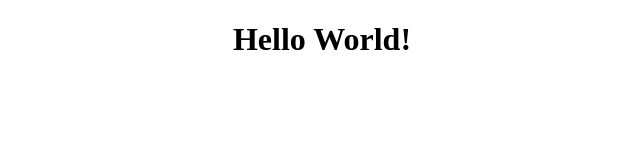
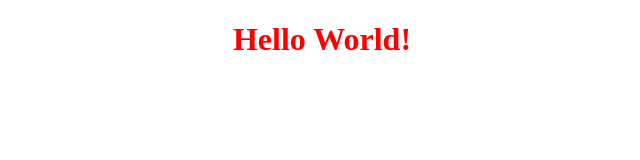
Before and after one commit to Crovla/Vercel-puslapis, a plain HTML site: page index.html in a window 1280 px wide. Shown: the whole page, without its empty margins (318-958 px from the left). Drawn offline with Linux system fonts and the light colour scheme.

Commit message:
Style h1 element with red color
Add red color styling to h1 element

```diff
--- a/index.html
+++ b/index.html
@@ -9,6 +9,9 @@
     body {
       text-align: center;
     }
+    h1 {
+      color: red
+    }
   </style>
   <body>
     <h1>Hello World!</h1>
```
